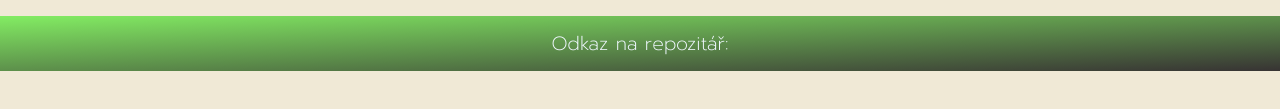
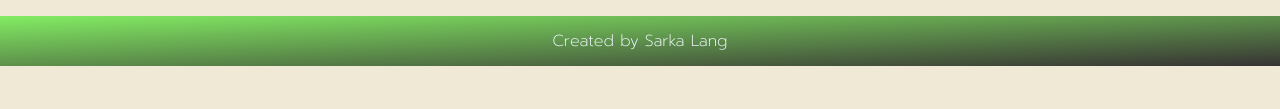
Before and after one commit to SarkaLang/Vision-Board, a plain HTML site: page index.html in a window 1280 px wide. Shown: the part 667-776 px from the top of the page. Drawn offline with Linux system fonts and the light colour scheme; a web font is replaced by a local one.

Commit message:
nova verze

```diff
--- a/index.html
+++ b/index.html
@@ -50,6 +50,6 @@
     </div>
   </section>
 
-   <footer>Odkaz na repozitář: </footer>
+   <footer>Created by Sarka Lang</footer>
 </body>
 </html>
--- a/style.css
+++ b/style.css
@@ -195,4 +195,5 @@ footer {
   padding: 1%;
   color: aliceblue;
   background-image: linear-gradient(to left top,#373333, #83ed63);
+  font-size: 1rem;
 }
```
